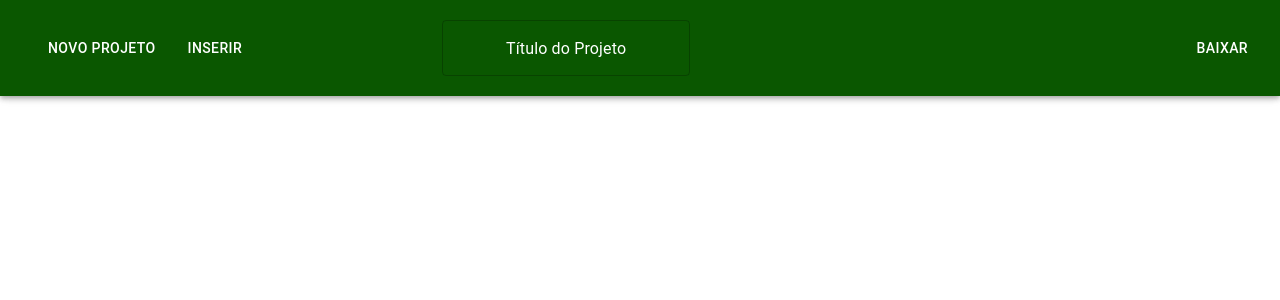
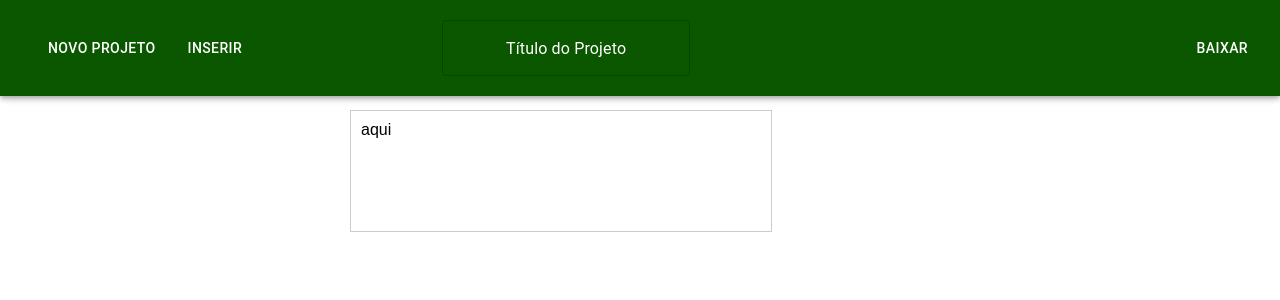
Before and after one commit to andretokumoto/TCC-FE, a React (Create React App) app in the folder my-app/: page / in a window 1280 px wide. Shown: the top 300 px of the page. Built offline with nearby package versions, Linux system fonts and the light colour scheme.

Commit message:
criação do editor de texto ,e começo da estilização

```diff
--- a/my-app/src/components/editor/editor.css
+++ b/my-app/src/components/editor/editor.css
@@ -0,0 +1,12 @@
+
+.text_field {
+    border: 1px solid #ccc;
+    padding: 10px;
+    min-height: 100px;
+    width: 400px;
+    font-family: Arial;
+    font-size: 16px;
+    margin-top: 110px;
+    margin-left: 350px;
+
+}
--- a/my-app/src/components/editor/editor.jsx
+++ b/my-app/src/components/editor/editor.jsx
@@ -0,0 +1,26 @@
+import './editor.css'
+import React, { useState } from 'react';
+
+function Editor(){
+
+    const [conteudo, setConteudo] = useState('aqui');
+
+    const handleTextChange = (event) => {
+        setConteudo(event.target.value);
+    };
+
+    return(
+
+        <div
+            className='text_field'
+            contentEditable
+            onInput={handleTextChange}
+        >
+                  {conteudo}
+        </div>
+
+    );
+
+}
+
+export default  Editor;
--- /dev/null
+++ b/my-app/src/pages.css
@@ -0,0 +1,5 @@
+.file_view{
+    flex: 1;
+    display: flex;
+    flex-direction: column;
+}
--- a/my-app/src/pages.jsx
+++ b/my-app/src/pages.jsx
@@ -1,9 +1,32 @@
 import NavHeader from './components/NavHeader/navheader.jsx'
+import Editor from './components/editor/editor.jsx';
+import React from 'react';
+import './pages.css'
 
-function Pages(){
+const Exibe = (props)=>{
+    const tipo_documento = props.tipo;
 
-    return(
-        <NavHeader/>
+    if(tipo_documento == 'oficio'){
+      return(
+        <div>
+            <NavHeader/>
+
+            <div className='file_view'>
+                 <Editor/>
+            </div>
+
+        </div>
+
+      );
+    }
+
+}
+
+function Pages() {
+    return (
+
+        <Exibe tipo='oficio'/>
+
     );
 }
 
```
